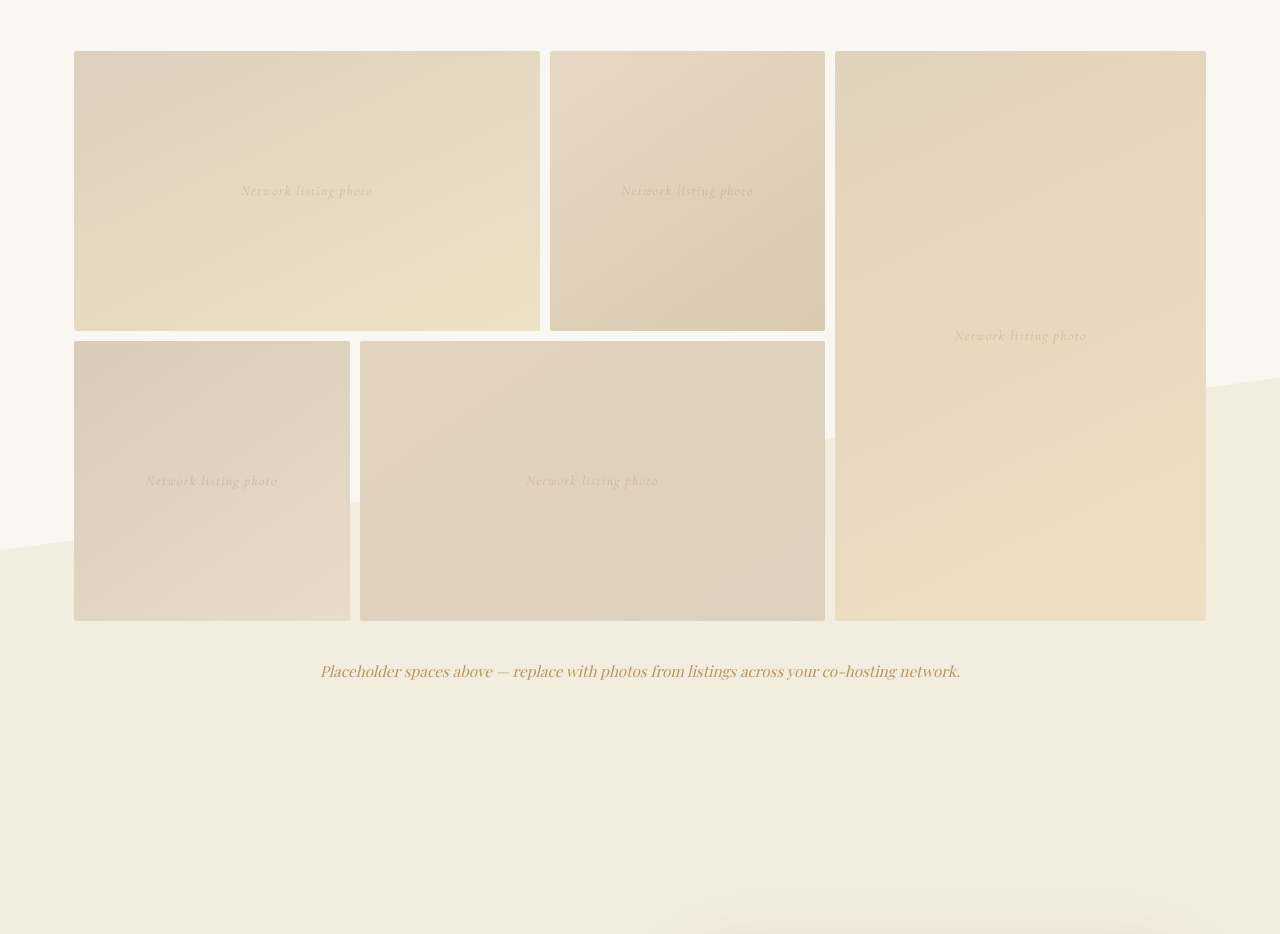
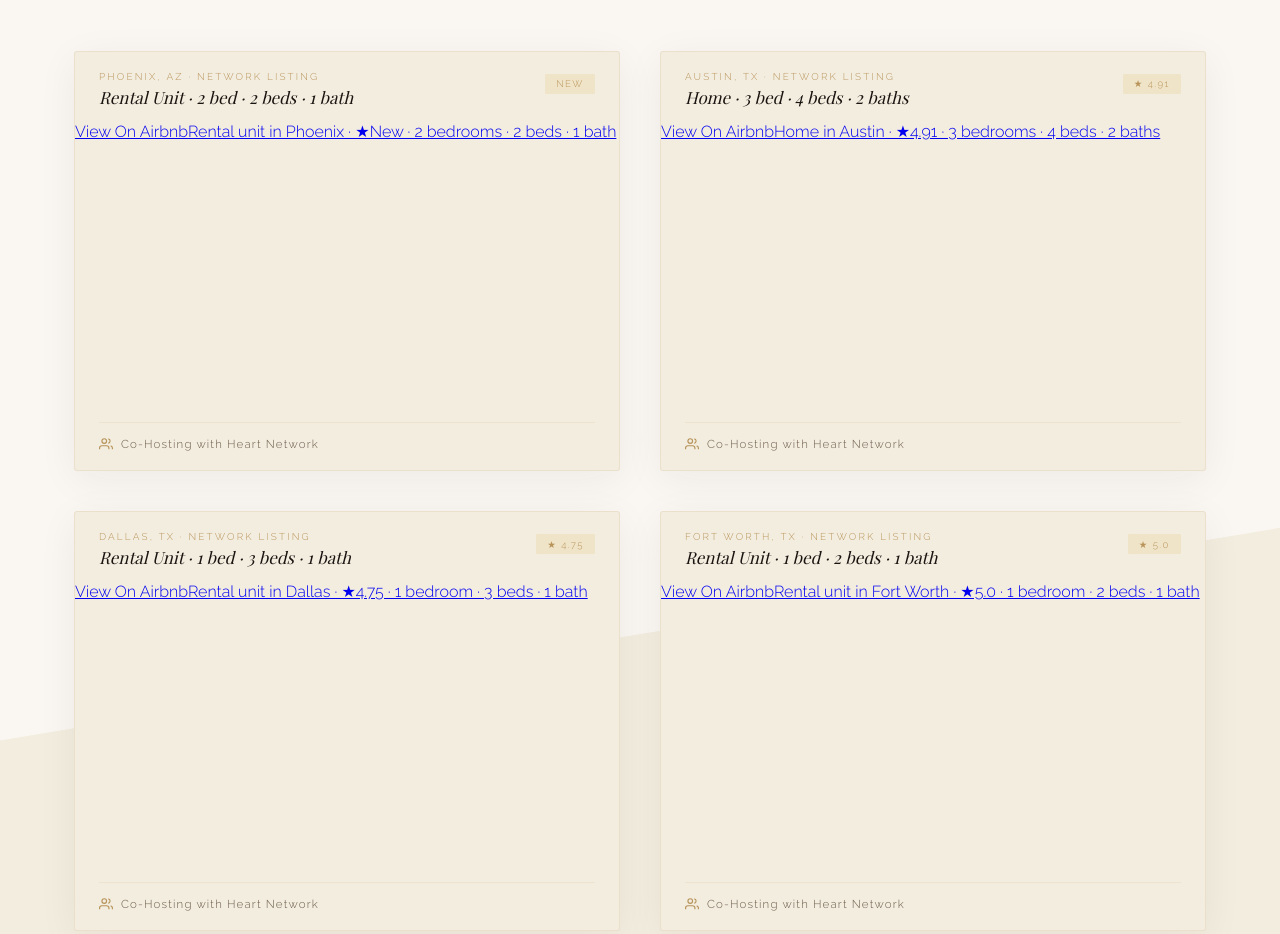
Before and after one commit to NiDeAquiNiDeAlla/Co-Hosting-with-Heart, a plain HTML site: page index.html in a window 1280 px wide. Shown: the part 4174-5108 px from the top of the page. Drawn offline with nearby package versions, Linux system fonts and the light colour scheme; a script that the page names is missing; a web font is replaced by a local one.

Commit message:
Refactor gallery layout and update listings structure

```diff
--- a/index.html
+++ b/index.html
@@ -564,80 +564,71 @@ nav a:hover{color:var(--gold)}
   max-width:340px;text-align:right;
 }
 
-/* mosaic gallery grid */
-.gallery-mosaic{
+/* Airbnb listing card grid */
+.listing-grid{
   display:grid;
-  grid-template-columns:repeat(12,1fr);
-  grid-template-rows:280px 280px;
-  gap:10px;
-}
-
-.gm-item{
-  position:relative;overflow:hidden;border-radius:2px;
-  cursor:pointer;
-}
-
-.gm-item .gm-photo{
-  position:absolute;inset:0;
-  transition:transform .7s cubic-bezier(.25,.46,.45,.94);
-}
-.gm-item:hover .gm-photo{transform:scale(1.06)}
-
-.gm-item .gm-overlay{
-  position:absolute;inset:0;
-  background:linear-gradient(to top,rgba(26,20,16,.7) 0%,transparent 50%);
-  opacity:0;transition:opacity .4s ease;z-index:2;
-}
-.gm-item:hover .gm-overlay{opacity:1}
-
-.gm-item .gm-label{
-  position:absolute;bottom:1.5rem;left:1.5rem;right:1.5rem;
-  z-index:3;opacity:0;transform:translateY(8px);
-  transition:all .4s ease;
-}
-.gm-item:hover .gm-label{opacity:1;transform:translateY(0)}
-.gm-label .gl-tag{
-  font-size:.6rem;letter-spacing:.2em;text-transform:uppercase;
-  color:var(--gold-lt);margin-bottom:.35rem;
-}
-.gm-label .gl-title{
-  font-family:'Playfair Display',serif;
-  font-style:italic;font-size:1.05rem;color:var(--ivory);
-  line-height:1.3;
-}
-
-.gm-border{
-  position:absolute;inset:10px;
-  border:1px solid rgba(184,148,90,0);
-  border-radius:1px;z-index:4;pointer-events:none;
-  transition:border-color .4s ease;
-}
-.gm-item:hover .gm-border{border-color:rgba(212,175,118,.35)}
-
-/* grid placements */
-.gi-1{grid-column:1/6;grid-row:1/2}
-.gi-2{grid-column:6/9;grid-row:1/2}
-.gi-3{grid-column:9/13;grid-row:1/3}
-.gi-4{grid-column:1/4;grid-row:2/3}
-.gi-5{grid-column:4/9;grid-row:2/3}
-
-/* gradient fills (swap for real photos) */
-.gf-1{background:linear-gradient(155deg,#ddd0bd 0%,#ede2c5 100%)}
-.gf-2{background:linear-gradient(145deg,#e6d8c4 0%,#d8c9b0 100%)}
-.gf-3{background:linear-gradient(155deg,#e0d3bb 0%,#eedfc4 100%)}
-.gf-4{background:linear-gradient(145deg,#d8cbba 0%,#e8dbca 100%)}
-.gf-5{background:linear-gradient(145deg,#e2d4be 0%,#ddd0bc 100%)}
-
-/* placeholder text inside gallery items */
-.gm-placeholder-text{
-  position:absolute;inset:0;display:flex;align-items:center;justify-content:center;
-  font-family:'Cormorant Garamond',serif;font-style:italic;
-  font-size:.85rem;color:rgba(184,148,90,.5);letter-spacing:.1em;
-  text-align:center;padding:1rem;z-index:1;
-}
+  grid-template-columns:repeat(2,1fr);
+  gap:2.5rem;
+}
+
+.listing-card{
+  background:var(--warm);
+  border-radius:3px;
+  overflow:hidden;
+  border:1px solid rgba(184,148,90,.15);
+  box-shadow:0 8px 40px rgba(26,20,16,.06);
+  transition:box-shadow .4s ease, transform .4s ease;
+}
+.listing-card:hover{
+  box-shadow:0 20px 60px rgba(184,148,90,.18);
+  transform:translateY(-4px);
+}
+
+.listing-card-header{
+  padding:1.2rem 1.5rem 0;
+  display:flex;align-items:flex-start;justify-content:space-between;gap:1rem;
+}
+
+.listing-city{
+  font-size:.62rem;letter-spacing:.22em;text-transform:uppercase;
+  color:var(--gold);margin-bottom:.3rem;
+}
+.listing-name{
+  font-family:'Playfair Display',serif;
+  font-style:italic;font-size:1.05rem;color:var(--ink);line-height:1.3;
+}
+
+.listing-badge{
+  flex-shrink:0;
+  background:var(--gold-pale);
+  color:var(--gold);
+  font-size:.6rem;letter-spacing:.15em;text-transform:uppercase;
+  padding:.3rem .7rem;border-radius:1px;
+  white-space:nowrap;margin-top:.15rem;
+}
+
+.listing-embed{
+  padding:.8rem 0 0;
+}
+.listing-embed .airbnb-embed-frame{
+  width:100%!important;
+  margin:0!important;
+  display:block;
+}
+
+.listing-rule{
+  height:1px;background:rgba(184,148,90,.12);margin:0 1.5rem;
+}
+
+.listing-footer{
+  padding:.9rem 1.5rem 1.2rem;
+  display:flex;align-items:center;gap:.5rem;
+  font-size:.72rem;letter-spacing:.1em;color:var(--ink-soft);
+}
+.listing-footer svg{width:14px;height:14px;color:var(--gold);flex-shrink:0}
 
 .gallery-note{
-  margin-top:2.5rem;
+  margin-top:3rem;
   text-align:center;
   font-family:'Playfair Display',serif;
   font-style:italic;font-size:.95rem;
@@ -702,7 +693,7 @@ nav a:hover{color:var(--gold)}
   border-radius:3px;
   overflow:hidden;
   box-shadow:0 40px 100px rgba(26,20,16,.1),0 8px 30px rgba(184,148,90,.1);
-  min-height:620px;
+  min-height:700px;
   border:1px solid rgba(184,148,90,.12);
 }
 
@@ -1034,6 +1025,8 @@ footer{
 
   .gallery-head{flex-direction:column;align-items:flex-start}
   .gallery-head-right{text-align:left;max-width:100%}
+  .listing-grid{grid-template-columns:1fr}
+  .listing-embed .airbnb-embed-frame{width:100%!important;height:260px!important}
 
   .form-row{grid-template-columns:1fr}
 
@@ -1297,68 +1290,85 @@ footer{
       </div>
     </div>
 
-    <div class="gallery-mosaic reveal delay-1">
-
-      <div class="gm-item gi-1">
-        <div class="gm-photo gf-1"></div>
-        <div class="gm-placeholder-text">Network listing photo</div>
-        <div class="gm-overlay"></div>
-        <div class="gm-border"></div>
-        <div class="gm-label">
-          <div class="gl-tag">Austin, TX · Network Listing</div>
-          <div class="gl-title">Modern retreat, beautifully managed</div>
-        </div>
-      </div>
-
-      <div class="gm-item gi-2">
-        <div class="gm-photo gf-2"></div>
-        <div class="gm-placeholder-text">Network listing photo</div>
-        <div class="gm-overlay"></div>
-        <div class="gm-border"></div>
-        <div class="gm-label">
-          <div class="gl-tag">Network Listing</div>
-          <div class="gl-title">Sun-soaked outdoor spaces</div>
-        </div>
-      </div>
-
-      <div class="gm-item gi-3">
-        <div class="gm-photo gf-3"></div>
-        <div class="gm-placeholder-text">Network listing photo</div>
-        <div class="gm-overlay"></div>
-        <div class="gm-border"></div>
-        <div class="gm-label">
-          <div class="gl-tag">Featured · Network Listing</div>
-          <div class="gl-title">A community favorite — consistently 5 stars</div>
-        </div>
-      </div>
-
-      <div class="gm-item gi-4">
-        <div class="gm-photo gf-4"></div>
-        <div class="gm-placeholder-text">Network listing photo</div>
-        <div class="gm-overlay"></div>
-        <div class="gm-border"></div>
-        <div class="gm-label">
-          <div class="gl-tag">Network Listing</div>
-          <div class="gl-title">Guest-ready details, every stay</div>
-        </div>
-      </div>
-
-      <div class="gm-item gi-5">
-        <div class="gm-photo gf-5"></div>
-        <div class="gm-placeholder-text">Network listing photo</div>
-        <div class="gm-overlay"></div>
-        <div class="gm-border"></div>
-        <div class="gm-label">
-          <div class="gl-tag">Network Listing</div>
-          <div class="gl-title">Elevated interiors, maximized revenue</div>
+    <div class="listing-grid reveal delay-1">
+
+      <!-- Listing 1: Phoenix -->
+      <div class="listing-card">
+        <div class="listing-card-header">
+          <div>
+            <div class="listing-city">Phoenix, AZ · Network Listing</div>
+            <div class="listing-name">Rental Unit · 2 bed · 2 beds · 1 bath</div>
+          </div>
+          <div class="listing-badge">New</div>
+        </div>
+        <div class="listing-embed">
+          <div class="airbnb-embed-frame" data-id="1623377602257621806" data-view="home" data-hide-price="true" style="width:450px;height:300px;margin:auto;"><a href="https://www.airbnb.com/rooms/1623377602257621806?guests=1&adults=1&s=66&source=embed_widget">View On Airbnb</a><a href="https://www.airbnb.com/rooms/1623377602257621806?guests=1&adults=1&s=66&source=embed_widget" rel="nofollow">Rental unit in Phoenix · ★New · 2 bedrooms · 2 beds · 1 bath</a><script async="" src="https://www.airbnb.com/embeddable/airbnb_jssdk"></script></div>
+        </div>
+        <div class="listing-rule"></div>
+        <div class="listing-footer">
+          <svg viewBox="0 0 24 24" fill="none" stroke="currentColor" stroke-width="2"><path d="M17 21v-2a4 4 0 0 0-4-4H5a4 4 0 0 0-4 4v2"/><circle cx="9" cy="7" r="4"/><path d="M23 21v-2a4 4 0 0 0-3-3.87"/><path d="M16 3.13a4 4 0 0 1 0 7.75"/></svg>
+          Co-Hosting with Heart Network
+        </div>
+      </div>
+
+      <!-- Listing 2: Austin -->
+      <div class="listing-card">
+        <div class="listing-card-header">
+          <div>
+            <div class="listing-city">Austin, TX · Network Listing</div>
+            <div class="listing-name">Home · 3 bed · 4 beds · 2 baths</div>
+          </div>
+          <div class="listing-badge">★ 4.91</div>
+        </div>
+        <div class="listing-embed">
+          <div class="airbnb-embed-frame" data-id="1406555328793987361" data-view="home" data-hide-price="true" style="width:450px;height:300px;margin:auto;"><a href="https://www.airbnb.com/rooms/1406555328793987361?guests=1&adults=1&s=66&source=embed_widget">View On Airbnb</a><a href="https://www.airbnb.com/rooms/1406555328793987361?guests=1&adults=1&s=66&source=embed_widget" rel="nofollow">Home in Austin · ★4.91 · 3 bedrooms · 4 beds · 2 baths</a><script async="" src="https://www.airbnb.com/embeddable/airbnb_jssdk"></script></div>
+        </div>
+        <div class="listing-rule"></div>
+        <div class="listing-footer">
+          <svg viewBox="0 0 24 24" fill="none" stroke="currentColor" stroke-width="2"><path d="M17 21v-2a4 4 0 0 0-4-4H5a4 4 0 0 0-4 4v2"/><circle cx="9" cy="7" r="4"/><path d="M23 21v-2a4 4 0 0 0-3-3.87"/><path d="M16 3.13a4 4 0 0 1 0 7.75"/></svg>
+          Co-Hosting with Heart Network
+        </div>
+      </div>
+
+      <!-- Listing 3: Dallas -->
+      <div class="listing-card">
+        <div class="listing-card-header">
+          <div>
+            <div class="listing-city">Dallas, TX · Network Listing</div>
+            <div class="listing-name">Rental Unit · 1 bed · 3 beds · 1 bath</div>
+          </div>
+          <div class="listing-badge">★ 4.75</div>
+        </div>
+        <div class="listing-embed">
+          <div class="airbnb-embed-frame" data-id="1566978627120404773" data-view="home" data-hide-price="true" style="width:450px;height:300px;margin:auto;"><a href="https://www.airbnb.com/rooms/1566978627120404773?check_in=2025-12-29&check_out=2026-01-01&guests=1&adults=4&s=66&source=embed_widget">View On Airbnb</a><a href="https://www.airbnb.com/rooms/1566978627120404773?check_in=2025-12-29&check_out=2026-01-01&guests=1&adults=4&s=66&source=embed_widget" rel="nofollow">Rental unit in Dallas · ★4.75 · 1 bedroom · 3 beds · 1 bath</a><script async="" src="https://www.airbnb.com/embeddable/airbnb_jssdk"></script></div>
+        </div>
+        <div class="listing-rule"></div>
+        <div class="listing-footer">
+          <svg viewBox="0 0 24 24" fill="none" stroke="currentColor" stroke-width="2"><path d="M17 21v-2a4 4 0 0 0-4-4H5a4 4 0 0 0-4 4v2"/><circle cx="9" cy="7" r="4"/><path d="M23 21v-2a4 4 0 0 0-3-3.87"/><path d="M16 3.13a4 4 0 0 1 0 7.75"/></svg>
+          Co-Hosting with Heart Network
+        </div>
+      </div>
+
+      <!-- Listing 4: Fort Worth -->
+      <div class="listing-card">
+        <div class="listing-card-header">
+          <div>
+            <div class="listing-city">Fort Worth, TX · Network Listing</div>
+            <div class="listing-name">Rental Unit · 1 bed · 2 beds · 1 bath</div>
+          </div>
+          <div class="listing-badge">★ 5.0</div>
+        </div>
+        <div class="listing-embed">
+          <div class="airbnb-embed-frame" data-id="1450117388750718331" data-view="home" data-hide-price="true" style="width:450px;height:300px;margin:auto;"><a href="https://www.airbnb.com/rooms/1450117388750718331?guests=1&adults=1&s=66&source=embed_widget">View On Airbnb</a><a href="https://www.airbnb.com/rooms/1450117388750718331?guests=1&adults=1&s=66&source=embed_widget" rel="nofollow">Rental unit in Fort Worth · ★5.0 · 1 bedroom · 2 beds · 1 bath</a><script async="" src="https://www.airbnb.com/embeddable/airbnb_jssdk"></script></div>
+        </div>
+        <div class="listing-rule"></div>
+        <div class="listing-footer">
+          <svg viewBox="0 0 24 24" fill="none" stroke="currentColor" stroke-width="2"><path d="M17 21v-2a4 4 0 0 0-4-4H5a4 4 0 0 0-4 4v2"/><circle cx="9" cy="7" r="4"/><path d="M23 21v-2a4 4 0 0 0-3-3.87"/><path d="M16 3.13a4 4 0 0 1 0 7.75"/></svg>
+          Co-Hosting with Heart Network
         </div>
       </div>
 
     </div>
-
-    <p class="gallery-note reveal delay-2">
-      Placeholder spaces above — replace with photos from listings across your co-hosting network.
-    </p>
   </div>
 </section>
 
@@ -1385,31 +1395,11 @@ footer{
     </div>
 
     <div class="reveal delay-2">
-      <!--
-        ╔══════════════════════════════════════════╗
-        ║  CALENDLY EMBED — PASTE YOUR CODE HERE   ║
-        ║                                          ║
-        ║  Replace the .calendly-ph block below    ║
-        ║  with your Calendly inline widget:       ║
-        ║                                          ║
-        ║  <div class="calendly-inline-widget"     ║
-        ║    data-url="https://calendly.com/       ║
-        ║      YOUR-LINK/free-consultation"        ║
-        ║    style="min-width:320px;height:620px"> ║
-        ║  </div>                                  ║
-        ║  <script src="https://assets.calendly   ║
-        ║  .com/assets/external/widget.js" async> ║
-        ║  </script>                               ║
-        ╚══════════════════════════════════════════╝
-      -->
       <div class="calendly-wrap">
-        <div class="calendly-ph">
-          <svg viewBox="0 0 24 24" fill="none" stroke="currentColor" stroke-width="1.2">
-            <rect x="3" y="4" width="18" height="18" rx="2"/><line x1="16" y1="2" x2="16" y2="6"/><line x1="8" y1="2" x2="8" y2="6"/><line x1="3" y1="10" x2="21" y2="10"/>
-          </svg>
-          <h4>Your Calendly booking calendar lives here</h4>
-          <small>Paste your Calendly embed code to activate</small>
-        </div>
+        <!-- Calendly inline widget begin -->
+        <div class="calendly-inline-widget" data-url="https://calendly.com/quintasdelbosquellc/30min" style="min-width:320px;height:700px;"></div>
+        <script type="text/javascript" src="https://assets.calendly.com/assets/external/widget.js" async></script>
+        <!-- Calendly inline widget end -->
       </div>
     </div>
   </div>
```
